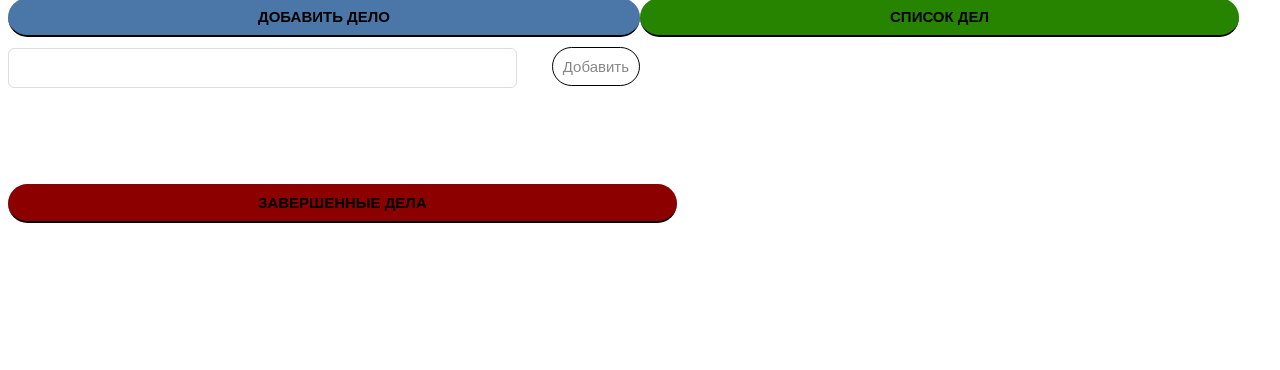
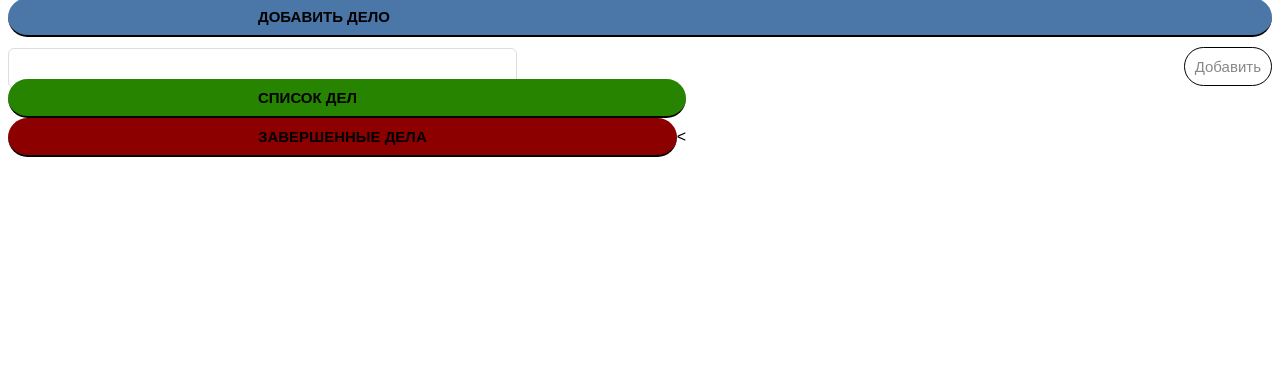
Before and after one commit to kamnev999/https-github.com-kamnev999-p1, a plain HTML site: page index.html in a window 1280 px wide. Drawn offline with Linux system fonts and the light colour scheme.

Commit message:
Update index.html

```diff
--- a/index.html
+++ b/index.html
@@ -7,28 +7,26 @@
     <link rel="stylesheet" href="main.css">
 </head>
 <body>
-<table>
 <div >
-   <tr> <div class="container">
+ <div class="container">
         <h3 style="background: #4a76a8;">Добавить дело</h3>
         <input id="new-task" type="text">
-        <button id="add">Добавить</button></tr>
-       <tr><div class="container"> <h3 style=" background: #268400;">Список дел</h3>
-        <ul id="unfinished-tasks"></tr>
+        <button id="add">Добавить</button>
+       <div class="container"> <h3 style=" background: #268400;">Список дел</h3>
+        <ul id="unfinished-tasks">
 
 
 
         </ul>
 
-       <tr> <div class="container"><h3 style="background: #8c0000;"  >Завершенные дела</h3>
+       < <div class="container"><h3 style="background: #8c0000;"  >Завершенные дела</h3>
         <ul id="finished-tasks">
 
 
-        </ul></tr>
+        </ul>
     </div>
 
 </div>
-</table>
 <script src="index.js"></script>
 </body>
 </html>
```
